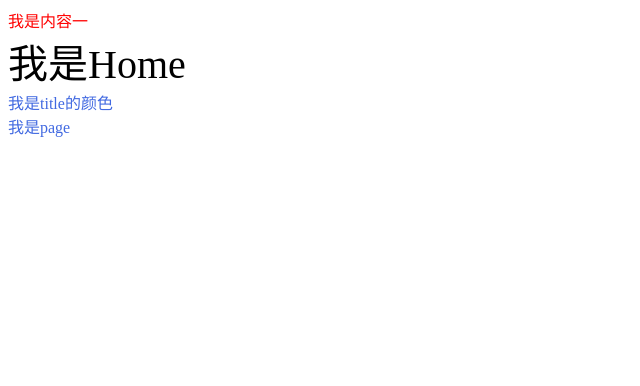
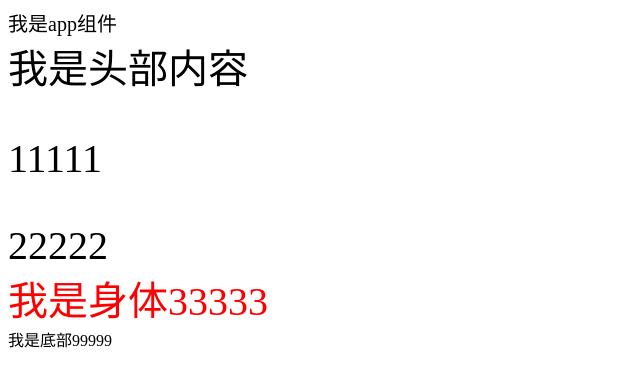
Before and after one commit to ende151/react-dome, a React (Create React App) app: page / in a window 1280 px wide. Shown: the top 386 px of the page, without its empty margins (0-640 px from the left). Built offline with nearby package versions, Linux system fonts and the light colour scheme.

Commit message:
新增css in  js 文件

```diff
--- a/package.json
+++ b/package.json
@@ -11,6 +11,7 @@
         "react": "^18.2.0",
         "react-dom": "^18.2.0",
         "react-scripts": "5.0.1",
+        "styled-components": "^6.1.11",
         "web-vitals": "^2.1.4"
     },
     "scripts": {
--- /dev/null
+++ b/src/20_css样式编写要求/04_css_in_js写法/App.jsx
@@ -0,0 +1,40 @@
+
+import React, { PureComponent } from 'react'
+import { Title, HHHH, DefaultStyle } from './style/App'
+
+export class App extends PureComponent {
+    constructor() {
+        super()
+        this.state = {
+            color: 'red'
+        }
+
+    }
+    render() {
+        const {  color } = this.state
+        return (
+            <Title>
+                <div className='content'>我是app组件</div>
+                <HHHH color={color}>
+                    我是头部内容
+                    <p>11111</p>
+                    <div>22222</div>
+                </HHHH>
+                <DefaultStyle color={color}>
+                    我是身体
+                    <span>
+                        33333
+                    </span>
+                </DefaultStyle>
+                <div className='footer'>
+                    我是底部
+                    <span>
+                        99999
+                    </span>
+                </div>
+            </Title>
+        )
+    }
+}
+
+export default App
--- /dev/null
+++ b/src/20_css样式编写要求/04_css_in_js写法/style/App.js
@@ -0,0 +1,35 @@
+import styled from 'styled-components';
+
+
+// 1、基本使用
+export const Title = styled.div`
+.content{
+/* color:red; */
+font-size: 20px;
+}
+`;
+
+// 2、子元素单独抽取到一个样式组件
+// 不支持16进制的颜色   （稍微有些缺陷）
+export const HHHH = styled.div`
+font-size: 40px;
+/* color:wheat; */
+`;
+
+
+// 3、在不传入一些默认值的时候  我们可以通过 attrs 设置些默认值
+//    也就是通过props接收参数 来动态设定我们的样式内容
+//    注意不要使用 props.color  而是使用 不然会陷入回调地狱中
+export const DefaultStyle = styled.div.attrs({
+    pageTypeColor: props => props.color || 'red'
+})`
+font-size: 40px;
+color:${props => props.pageTypeColor};
+`;
+
+
+
+// 4、也可以从一个单独文件中引入样式变量
+export const tColor = '#333';
+export const tSize = '30';
+export const tBackground = '#333';
--- a/src/20_css样式编写要求/AppIndex.jsx
+++ b/src/20_css样式编写要求/AppIndex.jsx
@@ -1,7 +1,8 @@
 import React, { PureComponent } from 'react'
 // import APP from './01_内联样式//App'    // 内联样式
 // import APP from './02_普通的css样式/App'
-import APP from './03_CSS_module/App'
+// import APP from './03_CSS_module/App'
+import APP from './04_css_in_js写法/App'
 
 export class AppIndex extends PureComponent {
   render() {
```
Also changed, not shown: 2 other files (tests, documents, lock files or other folders).
